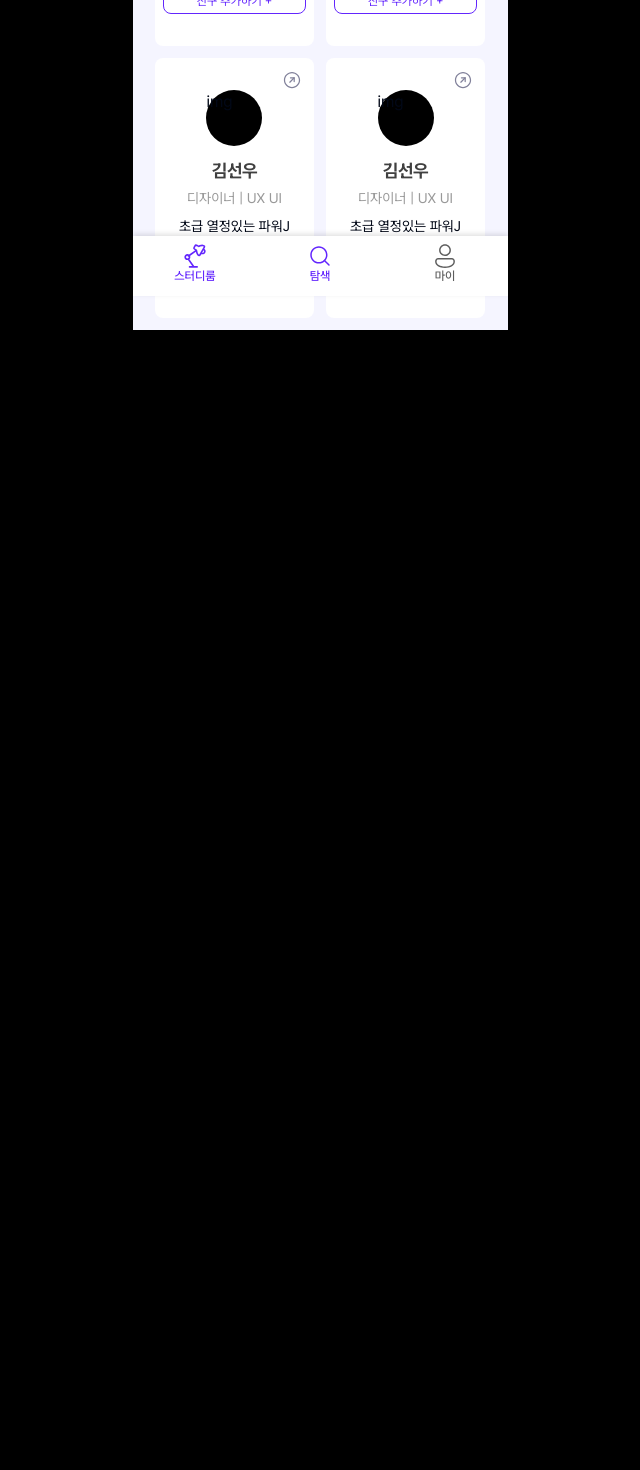
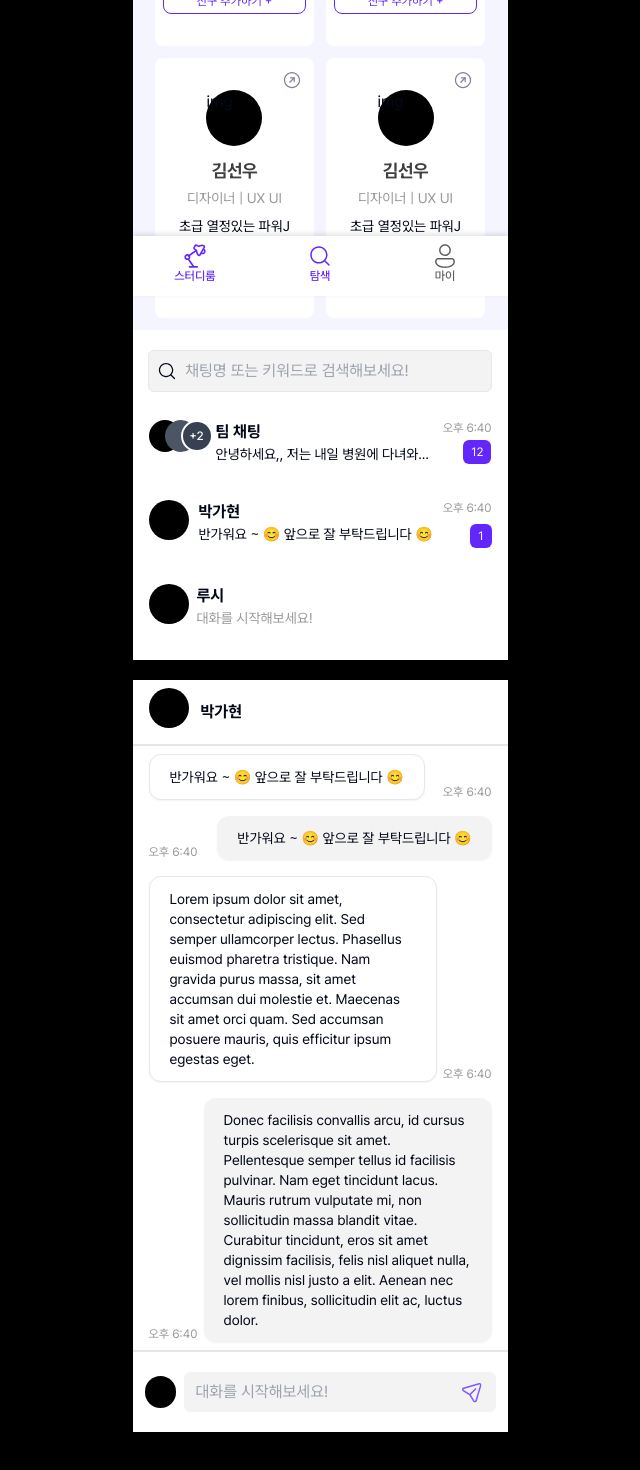
Before and after one commit to SuaJeong-winter/Swith_snProject, a Next.js app: page /search/searchMates in a window 1280 px wide. Shown: the part 504-1974 px from the top of the page, without its empty margins (320-960 px from the left). Before the commit the page ends 834 px from the top, so only its background shows below. Built offline with nearby package versions, Linux system fonts and the light colour scheme.

Commit message:
feat: 스터디룸/채팅 퍼블리싱

```diff
--- a/app/search/searchMates/page.tsx
+++ b/app/search/searchMates/page.tsx
@@ -13,6 +13,8 @@ import {
 } from '~/components/ui/card'
 import { Chip } from '~/components/ui/chip'
 import Image from 'next/image'
+import ChatList from '~/components/studyroom/chatlist'
+import Chatting from '~/components/studyroom/chatting'
 
 export default function searchMatesPage() {
   return (
@@ -122,6 +124,10 @@ export default function searchMatesPage() {
           </Card>
         </div>
       </section>
+      <div className="mb-16">
+        <ChatList />
+        <Chatting />
+      </div>
       <BottomNavBar />
     </>
   )
--- /dev/null
+++ b/src/components/studyroom/chat-item.tsx
@@ -0,0 +1,66 @@
+export default function chatItem() {
+  return (
+    <>
+      {/* 팀채팅 */}
+      <li className="mt-5 flex justify-between px-4 py-2">
+        <div className="flex -space-x-4 rtl:space-x-reverse">
+          {/* 임시 프로필 이미지 dummy */}
+          <div className="mb-2 h-8 w-8 rounded-full bg-black">
+            <p> </p>
+          </div>
+          <div className="mb-2 h-8 w-8 rounded-full bg-gray-600">
+            <p> </p>
+          </div>
+          <a
+            className="flex h-8 w-8 items-center justify-center rounded-full border-2 border-white bg-gray-700 text-xs font-medium text-white hover:bg-gray-600 dark:border-gray-800"
+            href="#"
+          >
+            +2
+          </a>
+        </div>
+        <div>
+          <h5 className="font-bold">팀 채팅</h5>
+          <p className="max-w-56 truncate text-sm">
+            안녕하세요,, 저는 내일 병원에 다녀와야 될 것 같아서 부득이하게
+            팔로업 불참할 것 같은데 혹시 다음 팔로업에 꼭 참여하겠습니다
+          </p>
+        </div>
+        <div className="flex flex-col items-end justify-between">
+          <p className="text-xs text-meetie-gray-40">오후 6:40</p>
+          <span className="rounded-md bg-primary px-2 py-1 text-xs text-white">
+            12
+          </span>
+        </div>
+      </li>
+      {/* 일반 채팅 */}
+      <li className="mt-5 flex justify-between px-4 py-2">
+        {/* 임시 프로필 이미지 dummy */}
+        <div className="mb-2 h-10 w-10 rounded-full bg-black">
+          <p> </p>
+        </div>
+        {/* 채팅 이력 있을 경우 */}
+        <div>
+          <h5 className="font-bold">박가현</h5>
+          <p className="text-sm">반가워요 ~ 😊 앞으로 잘 부탁드립니다 😊</p>
+        </div>
+        <div className="flex flex-col items-end justify-between">
+          <p className="text-xs text-meetie-gray-40">오후 6:40</p>
+          <span className="rounded-md bg-primary px-2 py-1 text-xs text-white">
+            1
+          </span>
+        </div>
+      </li>
+      <li className="mt-5 flex justify-start px-4 py-2">
+        {/* 임시 프로필 이미지 dummy */}
+        <div className="mb-2 h-10 w-10 rounded-full bg-black">
+          <p> </p>
+        </div>
+        {/* 채팅 이력 없는 경우 */}
+        <div className="ml-2">
+          <h5 className="font-bold">루시</h5>
+          <p className="text-sm text-meetie-gray-40">대화를 시작해보세요!</p>
+        </div>
+      </li>
+    </>
+  )
+}
--- /dev/null
+++ b/src/components/studyroom/chatlist.tsx
@@ -0,0 +1,29 @@
+import SearchIcon from '~/assets/icon_search.svg'
+import Chatitem from './chat-item'
+
+export default function ChatList() {
+  return (
+    <>
+      <section className="bg-[#fff] py-5">
+        <div>
+          <form
+            action=""
+            className="relative flex w-full items-center justify-center"
+          >
+            <input
+              type="text"
+              placeholder="채팅명 또는 키워드로 검색해보세요!"
+              className="w-11/12 rounded-md border border-border bg-[#F3F3F3] px-3 py-2 pl-9"
+            />
+            <SearchIcon className="absolute left-6 top-1/4 h-5 w-5" />
+          </form>
+        </div>
+        <div>
+          <ul>
+            <Chatitem />
+          </ul>
+        </div>
+      </section>
+    </>
+  )
+}
--- /dev/null
+++ b/src/components/studyroom/chatting.tsx
@@ -0,0 +1,71 @@
+import SendIcon from '~/assets/icon_send.svg'
+
+export default function Chatting() {
+  return (
+    <>
+      <section className="bg-background">
+        <div className="mt-5 flex items-center justify-start px-4 py-2">
+          {/* 임시 프로필 이미지 dummy */}
+          <div className="mb-2 h-10 w-10 rounded-full bg-black">
+            <p> </p>
+          </div>
+          <h5 className="ml-3 font-bold">박가현</h5>
+        </div>
+        <p className="border-t-2 border-meetie-gray-20"></p>
+        {/* 상대 채팅 */}
+        <div className="flex items-end justify-between px-4 py-2">
+          <p className="max-w-72 rounded-xl border bg-background px-5 py-3 text-sm text-foreground shadow-sm">
+            반가워요 ~ 😊 앞으로 잘 부탁드립니다 😊
+          </p>
+          <p className="text-xs text-meetie-gray-40">오후 6:40</p>
+        </div>
+        {/* 내 채팅 */}
+        <div className="flex items-end justify-between px-4 py-2">
+          <p className="text-xs text-meetie-gray-40">오후 6:40</p>
+          <p className="max-w-72 rounded-xl bg-[#F3F3F3] px-5 py-3 text-sm text-foreground shadow-sm">
+            반가워요 ~ 😊 앞으로 잘 부탁드립니다 😊
+          </p>
+        </div>
+        {/* 긴 채팅 */}
+        {/* 상대 채팅 */}
+        <div className="flex items-end justify-between px-4 py-2">
+          <p className="max-w-72 rounded-xl border bg-background px-5 py-3 text-sm text-foreground shadow-sm">
+            Lorem ipsum dolor sit amet, consectetur adipiscing elit. Sed semper
+            ullamcorper lectus. Phasellus euismod pharetra tristique. Nam
+            gravida purus massa, sit amet accumsan dui molestie et. Maecenas sit
+            amet orci quam. Sed accumsan posuere mauris, quis efficitur ipsum
+            egestas eget.
+          </p>
+          <p className="text-xs text-meetie-gray-40">오후 6:40</p>
+        </div>
+        {/* 내 채팅 */}
+        <div className="flex items-end justify-between px-4 py-2">
+          <p className="text-xs text-meetie-gray-40">오후 6:40</p>
+          <p className="max-w-72 rounded-xl bg-[#F3F3F3] px-5 py-3 text-sm text-foreground shadow-sm">
+            Donec facilisis convallis arcu, id cursus turpis scelerisque sit
+            amet. Pellentesque semper tellus id facilisis pulvinar. Nam eget
+            tincidunt lacus. Mauris rutrum vulputate mi, non sollicitudin massa
+            blandit vitae. Curabitur tincidunt, eros sit amet dignissim
+            facilisis, felis nisl aliquet nulla, vel mollis nisl justo a elit.
+            Aenean nec lorem finibus, sollicitudin elit ac, luctus dolor.
+          </p>
+        </div>
+        {/* 채팅 입력창 */}
+        <div className="flex items-center justify-between border-t-2 border-meetie-gray-20 px-3 py-5">
+          {/* 임시 프로필 이미지 dummy */}
+          <div className="mr-2 h-8 w-8 rounded-full bg-black">
+            <p> </p>
+          </div>
+          <form action="" className="relative w-11/12">
+            <input
+              type="text"
+              placeholder="대화를 시작해보세요!"
+              className="w-full rounded-md bg-[#F3F3F3] px-3 py-2"
+            />
+            <SendIcon className="absolute right-3 top-2 h-6 w-6" />
+          </form>
+        </div>
+      </section>
+    </>
+  )
+}
```
